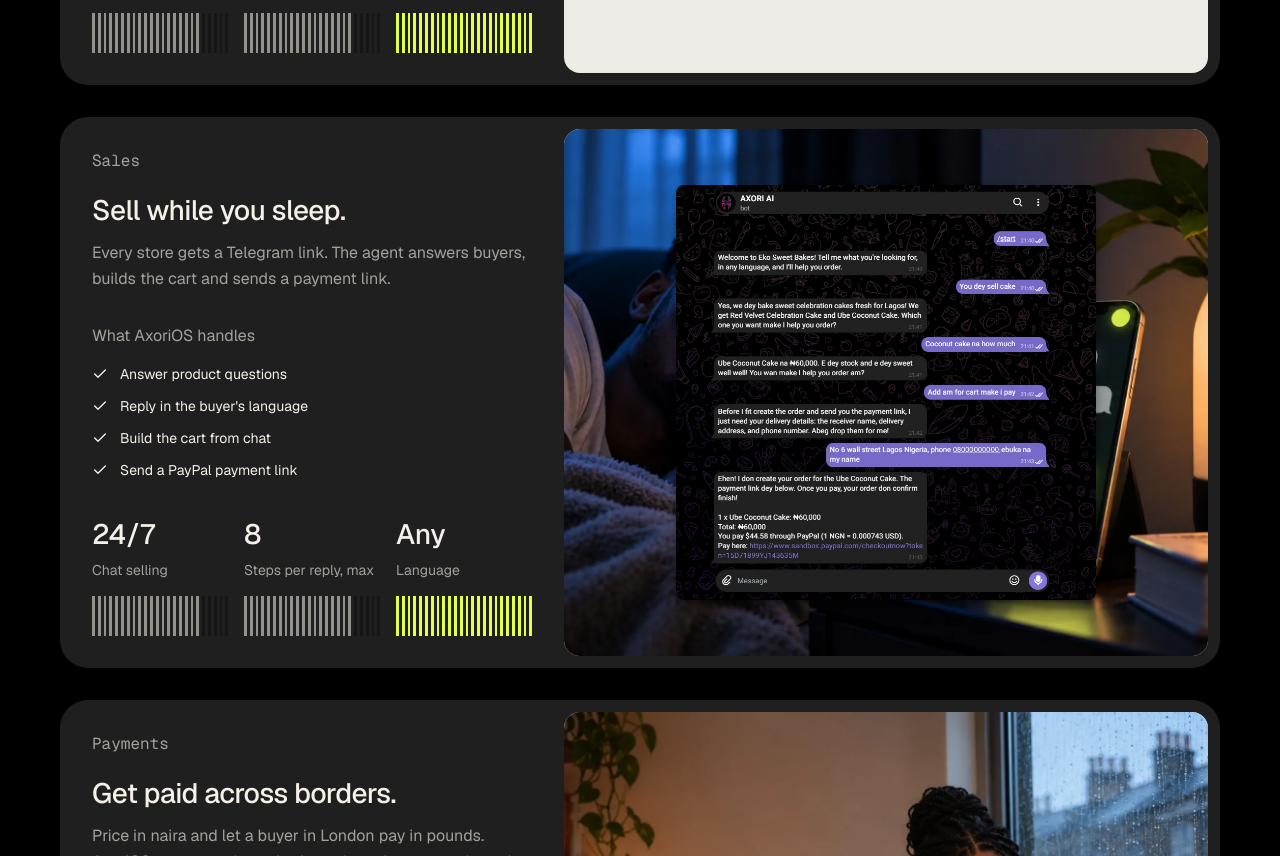
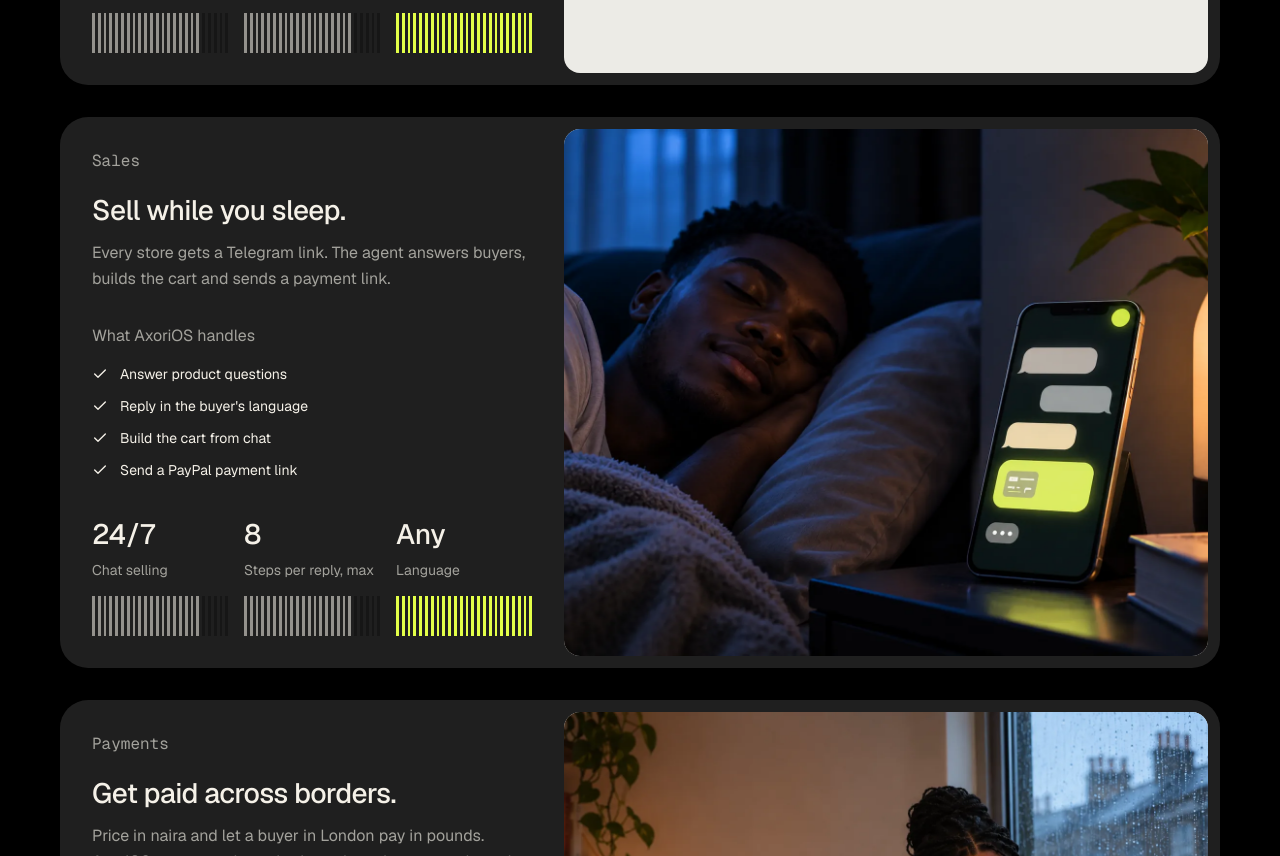
Before and after one commit to ChukwuebukaHenrey/axorios, a Next.js app: page /use-case in a window 1280 px wide. Shown: the part 1700-2556 px from the top of the page. Built offline with nearby package versions, Linux system fonts and the light colour scheme.

Commit message:
use case: drop the telegram chat, just the guy sleeping

```diff
--- a/src/app/use-case/page.tsx
+++ b/src/app/use-case/page.tsx
@@ -11,10 +11,9 @@ export const metadata = { title: "Use Case | AxoriOS" };
 
 const u = t.marketing.useCasePage;
 /** Storefront shows the product itself (a screenshot on the light panel); the others are photos that fill it. */
-// Sales: the real Telegram chat floats on the "sell while you sleep" photo.
-const SHOTS: { src: string; w: number; h: number; photo?: boolean; bg?: string }[] = [
+const SHOTS: { src: string; w: number; h: number; photo?: boolean }[] = [
   { src: "/images/marketing/dash-store.webp", w: 1528, h: 811 },
-  { src: "/images/marketing/chat-telegram.webp", w: 825, h: 816, bg: "/images/marketing/usecase-sales.webp" },
+  { src: "/images/marketing/usecase-sales.webp", w: 1448, h: 1086, photo: true },
   { src: "/images/marketing/service-payments.webp", w: 1447, h: 1087, photo: true },
   { src: "/images/marketing/usecase-marketing.webp", w: 1600, h: 1174, photo: true },
 ];
@@ -91,19 +90,16 @@ export default function UseCasePage() {
                     {shot.photo ? (
                       <Image src={shot.src} alt={item.imageAlt} fill sizes="(min-width: 1024px) 624px, 100vw" className="object-cover" />
                     ) : (
-                      <>
-                        {shot.bg && <Image src={shot.bg} alt="" fill sizes="(min-width: 1024px) 624px, 100vw" className="object-cover" />}
-                        <div className={`absolute inset-0 flex items-center justify-center ${shot.bg ? "p-6 sm:p-10" : "p-4"}`}>
+                      <div className="absolute inset-0 flex items-center justify-center p-4">
                         <Image
                           src={shot.src}
                           alt={item.imageAlt}
                           width={shot.w}
                           height={shot.h}
                           sizes="(min-width: 1024px) 624px, 100vw"
-                            className={`rounded-lg shadow-lg ${shot.bg ? "h-auto max-h-full w-auto max-w-[min(100%,420px)] shadow-2xl shadow-black/50" : tall ? "h-full w-auto" : "h-auto w-full"}`}
+                          className={`rounded-lg shadow-lg ${tall ? "h-full w-auto" : "h-auto w-full"}`}
                         />
                       </div>
-                      </>
                     )}
                   </div>
                 </li>
```
Also changed, not shown: messages/en.json. Lines whose indentation alone changed are shown as unchanged.
